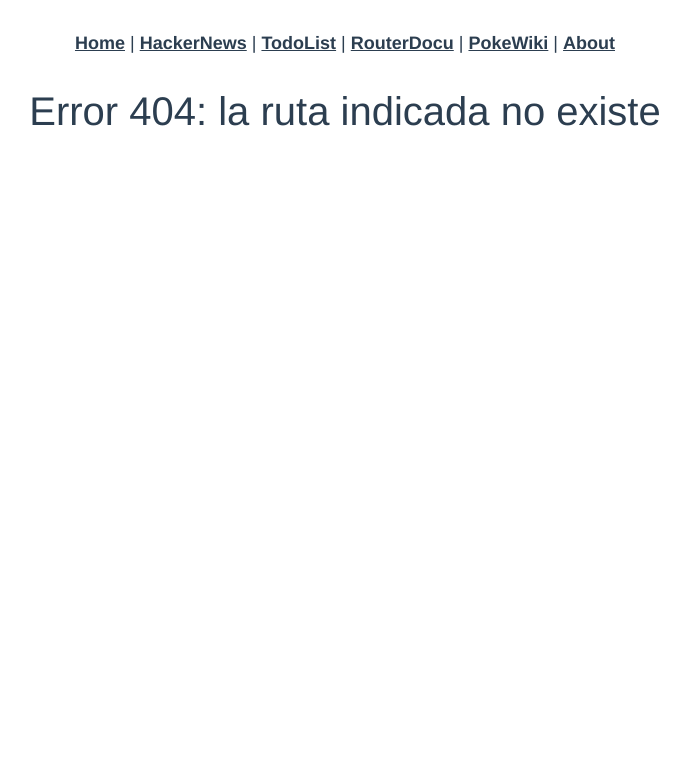
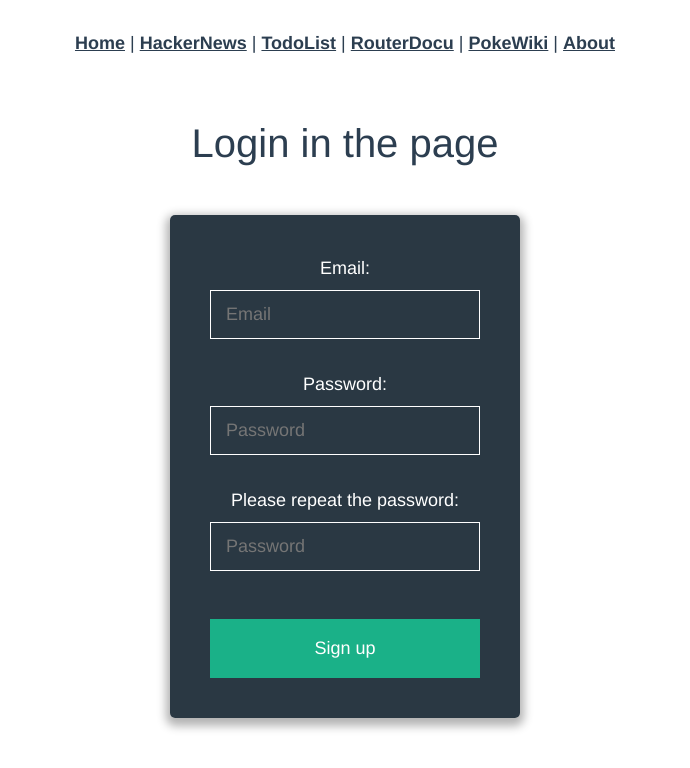
Before and after one commit to M4isth3r/docu-vue, a Vue app: page /register in a window 1280 px wide. Before the commit this address had no page. Shown: the top 768 px of the page, without its empty margins (295-985 px from the left). Built offline with nearby package versions, Linux system fonts and the light colour scheme; what v-calendar, vue-code-highlight would draw is missing.

Commit message:
feat(*): add login and register page

```diff
--- a/src/router/index.js
+++ b/src/router/index.js
@@ -9,6 +9,8 @@ import PokeDetail from "../views/PokeDetail.vue";
 import PokeWiki from "../views/PokeWiki.vue";
 import RouterDocu from "../views/RouterDocu.vue";
 import TodoList from "../views/TodoList.vue";
+import VDocuLogin from "../views/VDocuLogin.vue";
+import VDocuRegister from "../views/VDocuRegister.vue";
 
 Vue.use(VueRouter);
 
@@ -17,6 +19,16 @@ const routes = [
     path: "/",
     name: "Home",
     component: Home,
+  },
+  {
+    path: "/login",
+    name: "Login",
+    component: VDocuLogin
+  },
+  {
+    path: "/register",
+    name: "Register",
+    component: VDocuRegister
   },
   {
     path: "/about",
--- /dev/null
+++ b/src/views/VDocuLogin.vue
@@ -0,0 +1,82 @@
+<template>
+  <div class="login">
+    <h1 class="title">Login in the page</h1>
+    <form action class="form" @submit.prevent="login">
+      <label class="form-label" for="#email">Email:</label>
+      <input v-model="email" class="form-input" type="email" id="email" required placeholder="Email">
+      <label class="form-label" for="#password">Password:</label>
+      <input v-model="password" class="form-input" type="password" id="password" placeholder="Password">
+      <p v-if="error" class="error">You have typed bad format of email or password.</p>
+      <input class="form-submit" type="submit" value="Login">
+    </form>
+  </div>
+</template>
+
+<script>
+export default {
+  data: () => ({
+    email: "",
+    password: "",
+    error: false,
+  }),
+  methods: {
+    login() {
+      console.log(this.email);
+      console.log(this.password);
+    }
+  }
+}
+</script>
+
+<style scoped>
+.login {
+  padding: 2rem;
+}
+.title {
+  text-align: center;
+}
+.form {
+  margin: 3rem auto;
+  display: flex;
+  flex-direction: column;
+  justify-content: center;
+  width: 20%;
+  min-width: 350px;
+  max-width: 100%;
+  background: rgba(19, 35, 47, 0.9);
+  border-radius: 5px;
+  padding: 40px;
+  box-shadow: 0 4px 10px 4px rgba(0, 0, 0, 0.3);
+}
+.form-label {
+  margin-top: 2rem;
+  color: white;
+  margin-bottom: 0.5rem;
+}
+.form-label:first-of-type {
+    margin-top: 0rem;
+}
+.form-input {
+  padding: 10px 15px;
+  background: none;
+  background-image: none;
+  border: 1px solid white;
+  color: white;
+}
+.form-input:focus {
+    outline: 0;
+    border-color: #1ab188;
+}
+.form-submit {
+  background: #1ab188;
+  border: none;
+  color: white;
+  margin-top: 3rem;
+  padding: 1rem 0;
+  cursor: pointer;
+  transition: background 0.2s;
+}
+.form-submit:hover {
+    background: #0b9185;
+}
+</style>
--- /dev/null
+++ b/src/views/VDocuRegister.vue
@@ -0,0 +1,109 @@
+<template>
+  <div class="login">
+    <h1 class="title">Login in the page</h1>
+    <form action class="form" @submit.prevent="login">
+      <label class="form-label" for="#email">Email:</label>
+      <input
+        v-model="email"
+        class="form-input"
+        type="email"
+        id="email"
+        required
+        placeholder="Email"
+      />
+      <label class="form-label" for="#password">Password:</label>
+      <input
+        v-model="password"
+        class="form-input"
+        type="password"
+        id="password"
+        placeholder="Password"
+      />
+      <label class="form-label" for="#password-repeat"
+        >Please repeat the password:</label
+      >
+      <input
+        v-model="passwordRepeat"
+        class="form-input"
+        type="password"
+        id="password-repeat"
+        placeholder="Password"
+      />
+      <p v-if="error" class="error">
+        You have typed bad format of email or password.
+      </p>
+      <input class="form-submit" type="submit" value="Sign up" />
+    </form>
+  </div>
+</template>
+
+<script>
+export default {
+  data: () => ({
+    email: "",
+    password: "",
+    passwordRepeat: "",
+    error: false,
+  }),
+  methods: {
+    login() {
+      console.log(this.email);
+      console.log(this.password);
+      console.log(this.passwordRepeat);
+    },
+  },
+};
+</script>
+
+<style scoped>
+.login {
+  padding: 2rem;
+}
+.title {
+  text-align: center;
+}
+.form {
+  margin: 3rem auto;
+  display: flex;
+  flex-direction: column;
+  justify-content: center;
+  width: 20%;
+  min-width: 350px;
+  max-width: 100%;
+  background: rgba(19, 35, 47, 0.9);
+  border-radius: 5px;
+  padding: 40px;
+  box-shadow: 0 4px 10px 4px rgba(0, 0, 0, 0.3);
+}
+.form-label {
+  margin-top: 2rem;
+  color: white;
+  margin-bottom: 0.5rem;
+}
+.form-label:first-of-type {
+  margin-top: 0rem;
+}
+.form-input {
+  padding: 10px 15px;
+  background: none;
+  background-image: none;
+  border: 1px solid white;
+  color: white;
+}
+.form-input:focus {
+  outline: 0;
+  border-color: #1ab188;
+}
+.form-submit {
+  background: #1ab188;
+  border: none;
+  color: white;
+  margin-top: 3rem;
+  padding: 1rem 0;
+  cursor: pointer;
+  transition: background 0.2s;
+}
+.form-submit:hover {
+  background: #0b9185;
+}
+</style>
```
